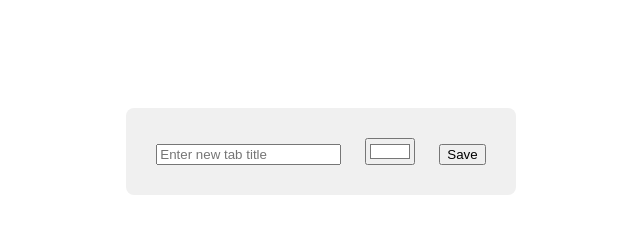
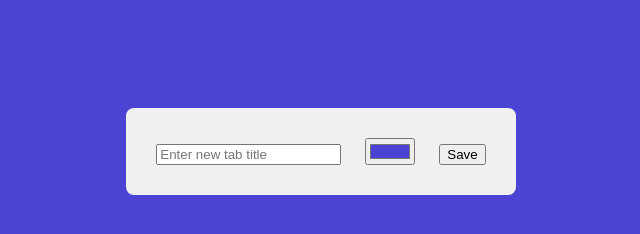
Before and after one commit to Rested/custom-tab-title, a plain HTML site: page index.html in a window 1280 px wide. Shown: the whole page, without its empty margins (319-959 px from the left). Drawn offline with Linux system fonts and the light colour scheme.

Commit message:
:sparkles: update color better

```diff
--- a/index.html
+++ b/index.html
@@ -22,7 +22,7 @@
 <body>
     <div id="controls">
         <input type="text" id="tabTitle" placeholder="Enter new tab title" oninput="updateTitle()" default="Custom Tab Title">
-        <input type="color" id="bgColor" title="Choose your color" onchange="updateColor()" value="#ffffff">
+        <input type="color" id="bgColor" title="Choose your color" onchange="updateColor()" value="#4a43d3">
         <button onclick="saveSettings()">Save</button>
     </div>
 
@@ -61,6 +61,7 @@
              }
          }
         // Call on page load
+        updateColor()
         checkURLAndSetValues();
     </script>
 </body>
```
